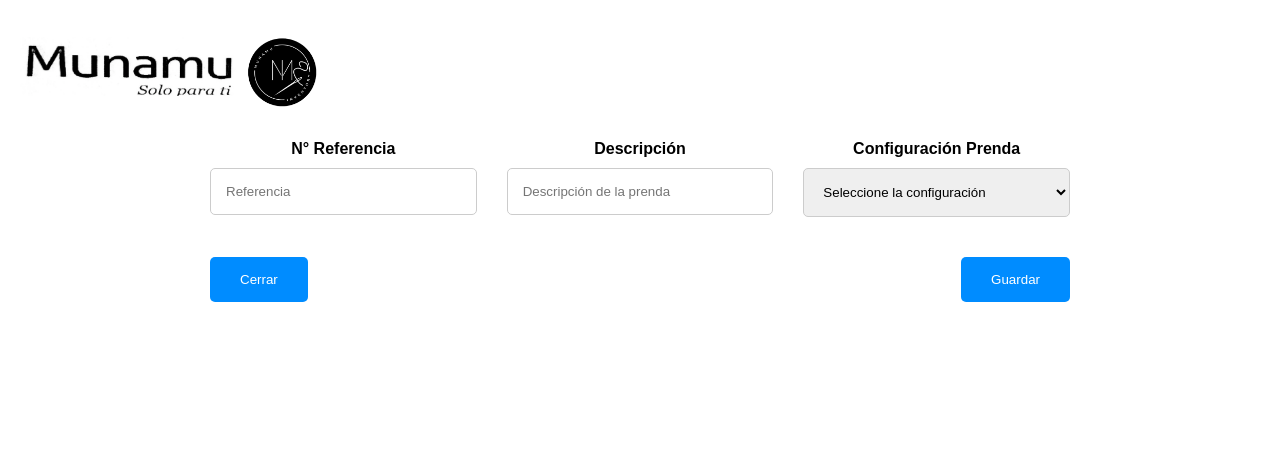
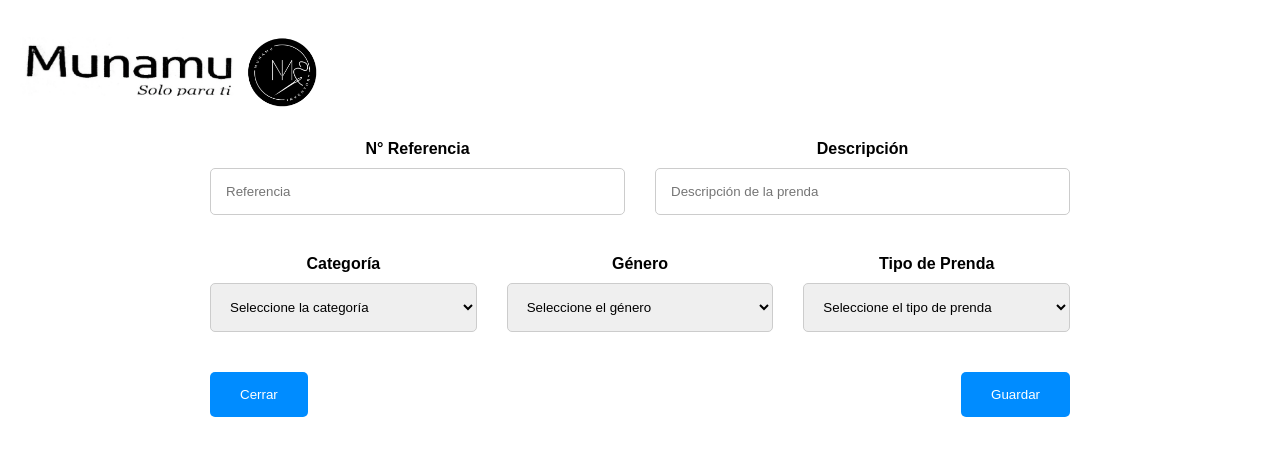
Before and after one commit to Jeronimo-Q/CodigoGenesisFrontend, a React (Create React App) app: page / in a window 1280 px wide. Shown: the top 456 px of the page. Built offline with nearby package versions, Linux system fonts and the light colour scheme.

Commit message:
Actualización Ingresar categoria, genero y tipoPrenda

```diff
--- a/package.json
+++ b/package.json
@@ -8,7 +8,7 @@
     "@testing-library/user-event": "^13.5.0",
     "react": "^18.3.1",
     "react-dom": "^18.3.1",
-    "react-scripts": "5.0.1",
+    "react-scripts": "^5.0.1",
     "web-vitals": "^2.1.4"
   },
   "scripts": {
--- a/src/App.js
+++ b/src/App.js
@@ -4,12 +4,39 @@ import './App.css';
 const App = () => {
   const [referencia, setReferencia] = useState('');
   const [descripcion, setDescripcion] = useState('');
-  const [configuracion, setConfiguracion] = useState('');
+  const [categoria, setCategoria] = useState('');
+  const [genero, setGenero] = useState('');
+  const [tipoPrenda, setTipoPrenda] = useState('');
+
+
+  const [configuracionPrenda, setConfiguracionPrenda] = useState(['', '', '']);
+
+  const handleCategoriaChange = (e) => {
+    const nuevaCategoria = e.target.value;
+    setCategoria(nuevaCategoria);
+    setConfiguracionPrenda([nuevaCategoria, configuracionPrenda[1], configuracionPrenda[2]]);
+  };
+
+  const handleGeneroChange = (e) => {
+    const nuevoGenero = e.target.value;
+    setGenero(nuevoGenero);
+    setConfiguracionPrenda([configuracionPrenda[0], nuevoGenero, configuracionPrenda[2]]);
+  };
+
+  const handleTipoPrendaChange = (e) => {
+    const nuevoTipoPrenda = e.target.value;
+    setTipoPrenda(nuevoTipoPrenda);
+    setConfiguracionPrenda([configuracionPrenda[0], configuracionPrenda[1], nuevoTipoPrenda]);
+  };
 
   const handleGuardar = () => {
+    if (!referencia || !descripcion || configuracionPrenda.some(value => value === '')) {
+      alert('Por favor, complete todos los campos antes de guardar.');
+      return;
+    }
     console.log('Referencia:', referencia);
     console.log('Descripción:', descripcion);
-    console.log('Configuración:', configuracion);
+    console.log('Configuración Prenda:', configuracionPrenda.join('-'));
   };
 
   return (
@@ -20,6 +47,8 @@ const App = () => {
 
       <div className="container">
         <form className="form">
+
+          {/*Referencia - Descripción */}
           <div className="form-row">
             <div className="input-group">
               <label htmlFor="referencia" className="label">N° Referencia</label>
@@ -42,20 +71,56 @@ const App = () => {
                 onChange={(e) => setDescripcion(e.target.value)}
               />
             </div>
+          </div>
+
+          {/*Categoria, Genero y Tipo de Prenda */}
+          <div className="form-row">
+            <div className="input-group">
+              <label htmlFor="categoria" className="label">Categoría</label>
+              <select
+                id="categoria"
+                value={categoria}
+                onChange={handleCategoriaChange}
+              >
+                <option value="">Seleccione la categoría</option>
+                <option value="Categoria Info">Categoria Info</option>
+
+              </select>
+            </div>
 
             <div className="input-group">
-              <label htmlFor="configuracion" className="label">Configuración Prenda</label>
+              <label htmlFor="genero" className="label">Género</label>
               <select
-                id="configuracion"
-                value={configuracion}
-                onChange={(e) => setConfiguracion(e.target.value)}
+                id="genero"
+                value={genero}
+                onChange={handleGeneroChange}
               >
-                <option value="">Seleccione la configuración</option>
-                <option value="config1">Base de datos</option>
+                <option value="">Seleccione el género</option>
+                <option value="Genero Info">Genero Info</option>
+              </select>
+            </div>
+
+            <div className="input-group">
+              <label htmlFor="tipoPrenda" className="label">Tipo de Prenda</label>
+              <select
+                id="tipoPrenda"
+                value={tipoPrenda}
+                onChange={handleTipoPrendaChange}
+              >
+                <option value="">Seleccione el tipo de prenda</option>
+                <option value="TipoPrenda Info">TipoPrenda Info</option>
               </select>
             </div>
           </div>
 
+          {/*ConfiguracionPrenda */}
+          {configuracionPrenda.every(value => value !== '') && (
+            <div className="form-row">
+              <p><strong>Configuración Prenda:</strong> {configuracionPrenda.join('-')}</p>
+            </div>
+          )}
+
+          {/* botones */}
           <div className="buttons">
             <button type="button" className="btn cerrar" onClick={() => console.log("Cerrando...")}>
               Cerrar
```
Also changed, not shown: 1 other file (tests, documents, lock files or other folders).
